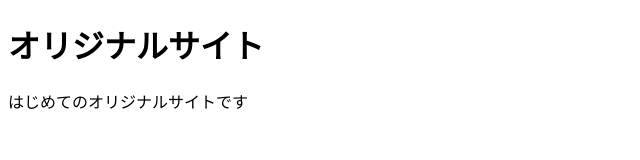
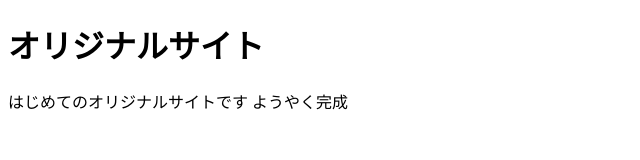
Before and after one commit to 88michihiro/mysite, a plain HTML site: page index.html in a window 1280 px wide. Shown: the whole page, without its empty margins (0-640 px from the left). Drawn offline with Linux system fonts and the light colour scheme.

Commit message:
Add files via upload

```diff
--- a/index.html
+++ b/index.html
@@ -7,6 +7,6 @@
 </head>
 <body>
   <h1>オリジナルサイト</h1>
-  <p>はじめてのオリジナルサイトです</p>
+  <p>はじめてのオリジナルサイトです  ようやく完成</p>
 </body>
 </html>
```
